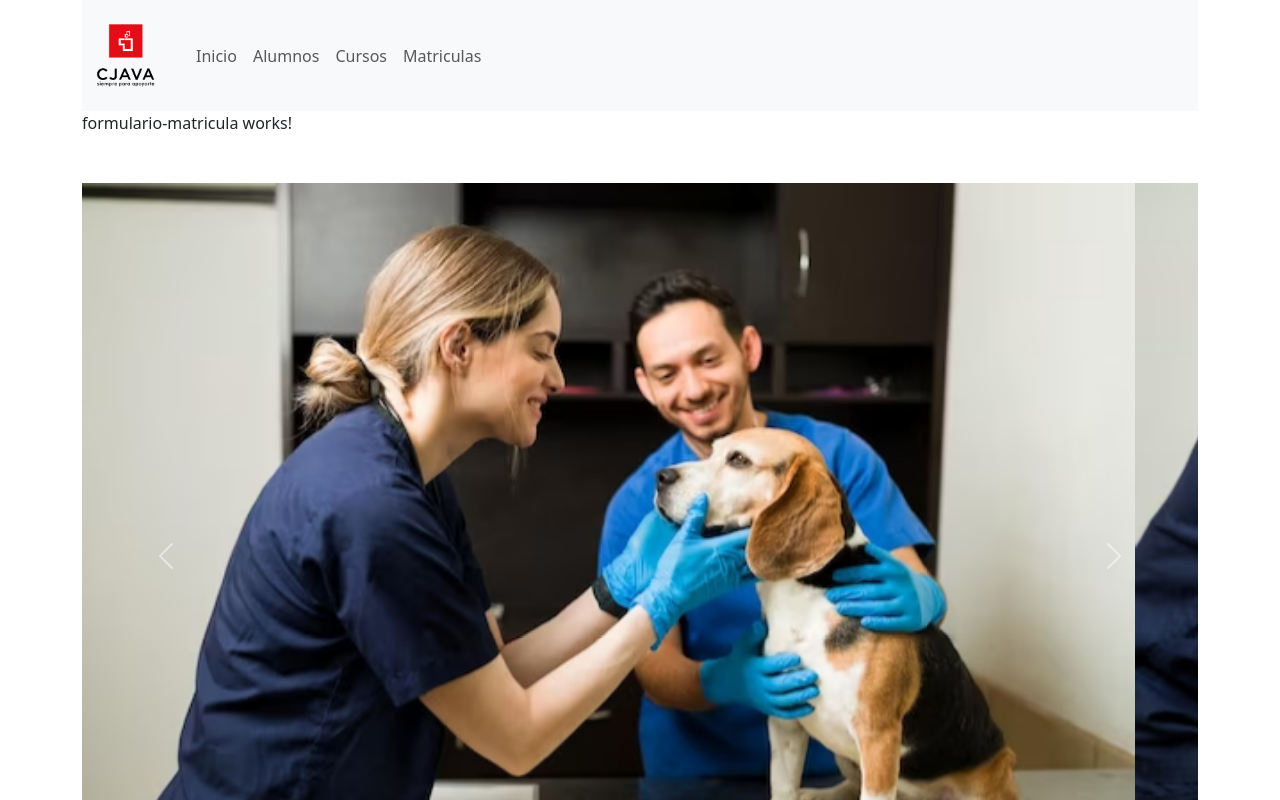
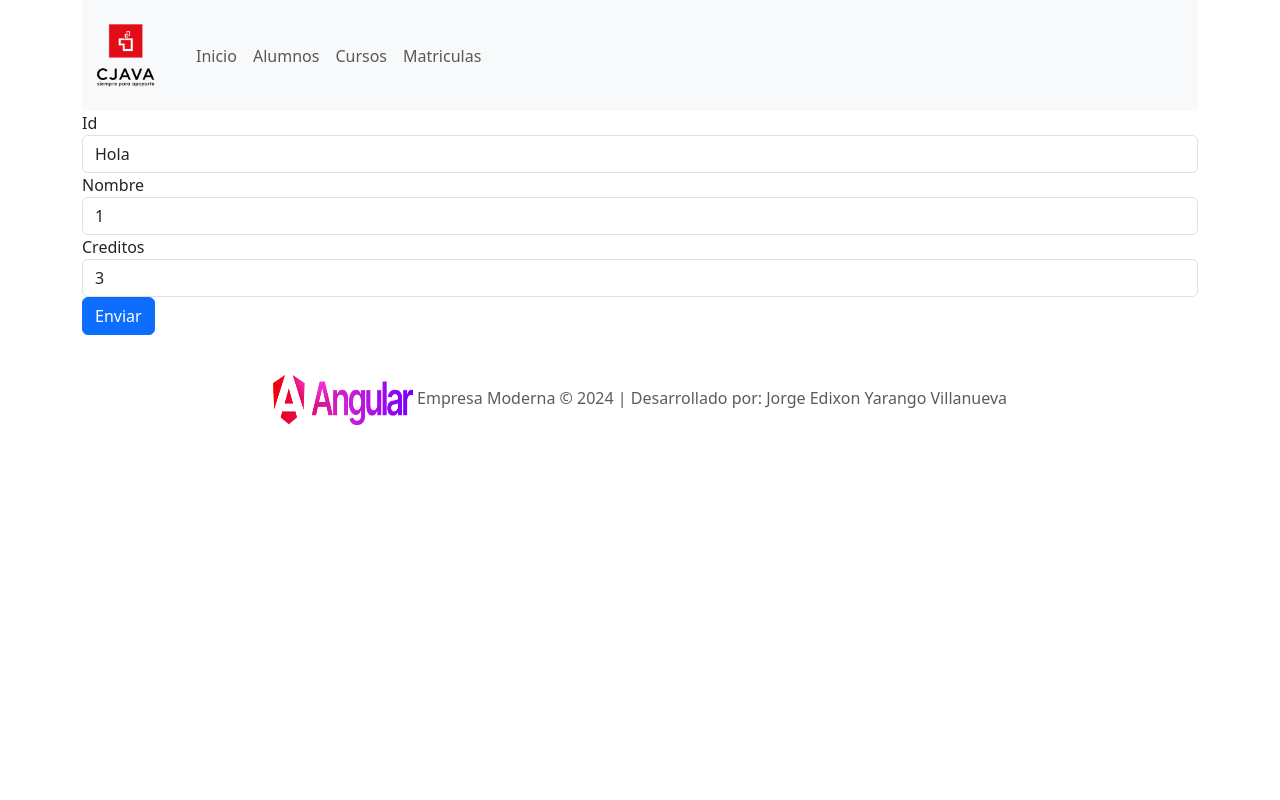
Before and after one commit to jyarango13/ProyectoAngularFront, an Angular app: page /matricula in a window 1280 px wide. Shown: the top 800 px of the page. Built offline with nearby package versions, Linux system fonts and the light colour scheme.

Commit message:
6-okconFormulario

```diff
--- a/src/app/app.component.html
+++ b/src/app/app.component.html
@@ -1,5 +1,3 @@
-
-
 <div class="container">
   <app-cabecera-app></app-cabecera-app>
 
@@ -8,9 +6,6 @@
 
 
 </div>
-<div class="container my-5 bg-light-xy shadows">
-  <app-carrusel-app></app-carrusel-app>
-  <app-formulario-matricula></app-formulario-matricula>
-</div>
+
 
 <app-pie-app></app-pie-app>
--- /dev/null
+++ b/src/app/matricula/curso.ts
@@ -0,0 +1,8 @@
+export class Curso{
+    constructor (
+        public id?: string,
+        public nombre?: string,
+        public creditos?: number,
+
+    ){}
+}
--- a/src/app/matricula/formulario-matricula/formulario-matricula.component.html
+++ b/src/app/matricula/formulario-matricula/formulario-matricula.component.html
@@ -1 +1,27 @@
-<p>formulario-matricula works!</p>
+<div [hidden]="enviado">
+	<form (ngSubmit)="onSubmit()" #matriculaForm="ngForm">
+		<div class="form.group">
+			<label for="id">Id</label>
+			<input type="text" class="form-control" id="id" required [(ngModel)]="modelo.id" name="id">
+
+			<label for="id">Nombre</label>
+			<input type="text" class="form-control" id="id" required [(ngModel)]="modelo.nombre" name="nombre">
+
+			<label for="id">Creditos</label>
+
+			<select class="form-control" id="creditos" required [(ngModel)]="modelo.creditos" name="credito">
+				<option *ngFor="let credito of creditos" [value]="credito">
+					{{credito}}
+				</option>
+			</select>
+		</div>
+
+		<button type="submit" class="btn btn-primary" [disabled]="!matriculaForm.valid">Enviar</button>
+	</form>
+</div>
+<div [hidden]="!enviado">
+	<h2>Formulario</h2>
+	<div>
+		Id: {{modelo.id}}
+		<button class="btn btn-primary" (click)="enviado=false">Enviar</button>
+	</div>
--- a/src/app/matricula/formulario-matricula/formulario-matricula.component.ts
+++ b/src/app/matricula/formulario-matricula/formulario-matricula.component.ts
@@ -1,12 +1,22 @@
 import { Component } from '@angular/core';
+import { FormsModule } from '@angular/forms';
+import { Curso } from '../curso';
+import { CommonModule } from '@angular/common';
+@Component({
+    selector: 'app-formulario-matricula',
+    standalone: true,
+    templateUrl: './formulario-matricula.component.html',
+    styleUrls: ['./formulario-matricula.component.css'],
+    imports: [CommonModule, FormsModule]
+})
+export class FormularioMatriculaComponent{
+  creditos = [0, 1, 2, 3, 4, 5];
+  modelo = new Curso("Hola", "1", this.creditos[3]);
+  enviado = false;
 
-@Component({
-  selector: 'app-formulario-matricula',
-  standalone: true,
-  imports: [],
-  templateUrl: './formulario-matricula.component.html',
-  styleUrl: './formulario-matricula.component.css'
-})
-export class FormularioMatriculaComponent {
+  ngOnInit(): void { }
 
+  onSubmit() {
+    this.enviado = true;
+  }
 }
--- a/src/app/utiles/carrusel-app/carrusel-app.component.html
+++ b/src/app/utiles/carrusel-app/carrusel-app.component.html
@@ -1,4 +1,7 @@
-<!--Carrusel-->
+
+
+<div class="container my-5 bg-light-xy shadows">
+  <!--Carrusel-->
 <div id="carouselExampleIndicators" class="carousel slide" data-bs-ride="carousel">
     <div class="carousel-indicators">
         <button type="button" data-bs-target="#carouselExampleIndicators" data-bs-slide-to="0" class="active"
@@ -30,3 +33,4 @@
         <span class="visually-hidden">Next</span>
     </button>
 </div>
+</div>
```
Also changed, not shown: src/app/app.routes.ts (+5 -2 lines), src/app/matricula/matricula.module.ts (+18 -0 lines), src/app/app.component.ts (line endings or trailing spaces).
